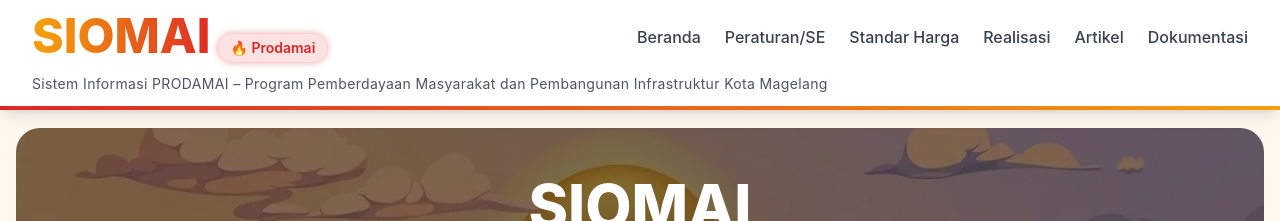
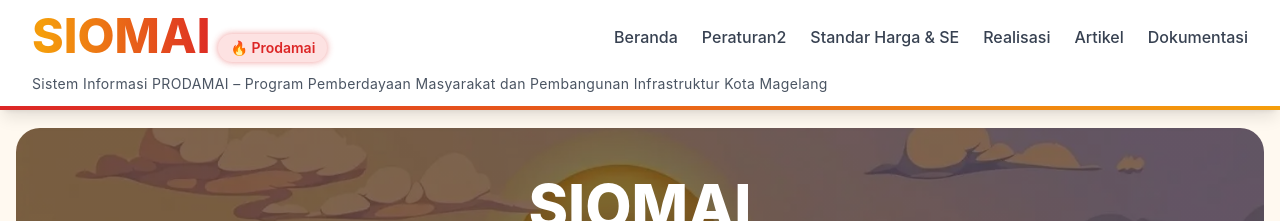
Before and after one commit to fasilitatormgl/siomai, a Jekyll site: the page built from index.html, in a window 1280 px wide. Shown: the top 221 px of the page. Built offline with Jekyll 4.4.1, drawn with Linux system fonts in a browser that asks for light colours; nearby versions of some CDN libraries.

Commit message:
Update default.html

```diff
--- a/_layouts/default.html
+++ b/_layouts/default.html
@@ -158,8 +158,8 @@
                 <!-- Menu Desktop -->
                 <div class="hidden md:flex space-x-6 items-center">
                     <a href="{{ site.baseurl }}/" class="nav-link text-gray-700 font-medium transition-colors duration-200">Beranda</a>
-                    <a href="{{ site.baseurl }}/peraturan" class="nav-link text-gray-700 font-medium transition-colors duration-200">Peraturan/SE</a>
-                    <a href="{{ site.baseurl }}/standar-harga" class="nav-link text-gray-700 font-medium transition-colors duration-200">Standar Harga</a>
+                    <a href="{{ site.baseurl }}/peraturan" class="nav-link text-gray-700 font-medium transition-colors duration-200">Peraturan2</a>
+                    <a href="{{ site.baseurl }}/standar-harga" class="nav-link text-gray-700 font-medium transition-colors duration-200">Standar Harga & SE</a>
                     <a href="{{ site.baseurl }}/realisasi" class="nav-link text-gray-700 font-medium transition-colors duration-200">Realisasi</a>
                     <a href="{{ site.baseurl }}/artikel" class="nav-link text-gray-700 font-medium transition-colors duration-200">Artikel</a>
                     <a href="{{ site.baseurl }}/foto" class="nav-link text-gray-700 font-medium transition-colors duration-200">Dokumentasi</a>
@@ -178,8 +178,8 @@
         <!-- Mobile Menu (collapsible) -->
         <div id="mobileMenu" class="md:hidden hidden bg-white border-t border-gray-100 px-4 pb-4">
             <a href="{{ site.baseurl }}/" class="mobile-nav-link text-gray-700 hover:text-red-600">Beranda</a>
-            <a href="{{ site.baseurl }}/peraturan" class="mobile-nav-link text-gray-700 hover:text-red-600">Peraturan/SE</a>
-            <a href="{{ site.baseurl }}/standar-harga" class="mobile-nav-link text-gray-700 hover:text-red-600">Standar Harga</a>
+            <a href="{{ site.baseurl }}/peraturan" class="mobile-nav-link text-gray-700 hover:text-red-600">Peraturan2</a>
+            <a href="{{ site.baseurl }}/standar-harga" class="mobile-nav-link text-gray-700 hover:text-red-600">Standar Harga & SE</a>
             <a href="{{ site.baseurl }}/realisasi" class="mobile-nav-link text-gray-700 hover:text-red-600">Realisasi</a>
             <a href="{{ site.baseurl }}/artikel" class="mobile-nav-link text-gray-700 hover:text-red-600">Artikel</a>
             <a href="{{ site.baseurl }}/foto" class="mobile-nav-link text-gray-700 hover:text-red-600">Dokumentasi</a>
```
